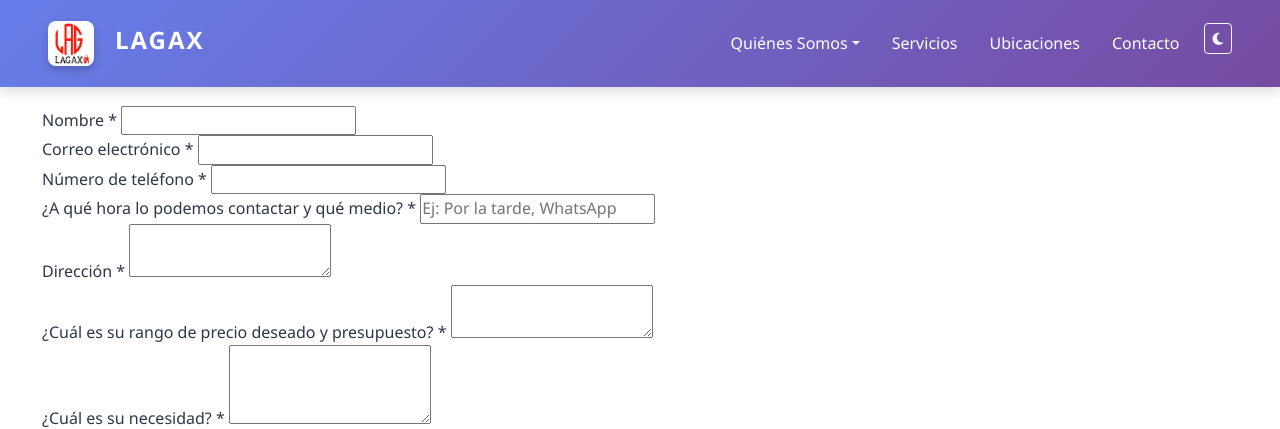
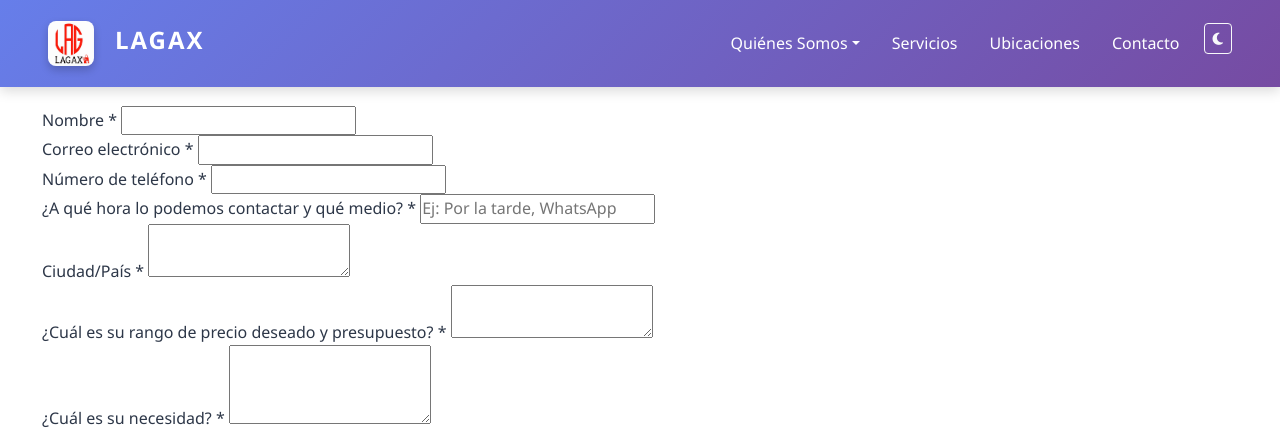
Before and after one commit to gasglz18/lagax, a Jekyll site: the page built from index.md, in a window 1280 px wide and 900 px high, scrolled down 3070 px. Shown: the top 429 px of the window. Built offline with Jekyll 4.4.1, drawn with Linux system fonts in a browser that asks for light colours.

Commit message:
Cambiar etiqueta de Dirección a Ciudad/País en formulario

```diff
--- a/index.md
+++ b/index.md
@@ -579,7 +579,7 @@ startAutoplay();
       </div>
 
       <div class="form-group full-width">
-        <label for="direccion">Dirección <span class="required">*</span></label>
+        <label for="direccion">Ciudad/País <span class="required">*</span></label>
         <textarea id="direccion" name="direccion" rows="2" required></textarea>
       </div>
 
```
Also changed, not shown: 1 other file.
